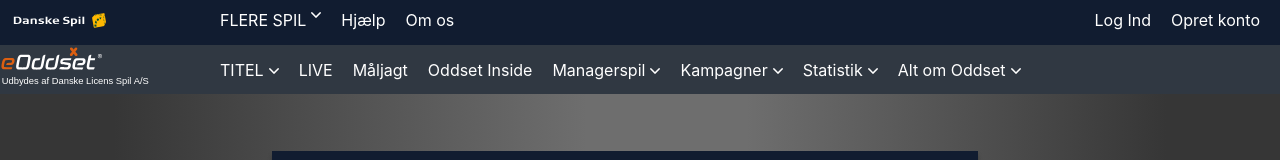
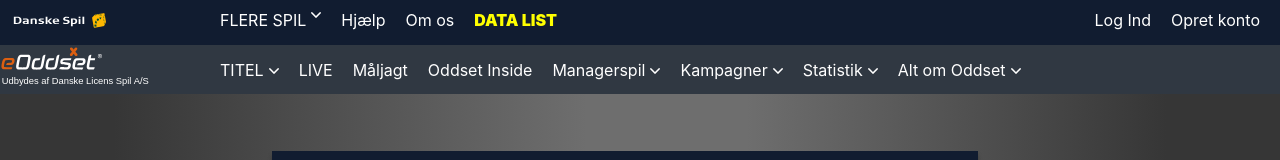
Before and after one commit to jako2889/Danske_Spil_Exam, a React (Create React App) app: page / in a window 1280 px wide. Shown: the top 160 px of the page. Built offline with nearby package versions, Linux system fonts and the light colour scheme.

Commit message:
LIST LINK/KNAP ADDED TO NAV, LIST RENDER ADDED IN FLOW INTO APP.js

```diff
--- a/src/App.js
+++ b/src/App.js
@@ -4,8 +4,7 @@ import Nav from "./components/nav.jsx";
 import Step1 from "./components/Step1";
 import Mid_Column from "./components/Mid_Column.jsx";
 import FormBeginFlow from "./components/FormBeginFlow.jsx";
-
-// function App() {
+import List from "./components/List.jsx";
 
 // }
 
@@ -19,6 +18,13 @@ export class App extends Component {
     const { step } = this.state;
     this.setState({
       step: step + 1
+    });
+  };
+
+  showListSite = () => {
+    const { step } = this.state;
+    this.setState({
+      step: 3
     });
   };
 
@@ -37,7 +43,7 @@ export class App extends Component {
       case 1:
         return (
           <div className="App">
-            <Nav />
+            <Nav showListSite={this.showListSite} />
             <div id="site_content_wrapper">
               <Site nextStepAPP={this.nextStepAPP} />
             </div>
@@ -46,8 +52,14 @@ export class App extends Component {
       case 2:
         return (
           <div className="App">
-            <Nav />
+            <Nav showListSite={this.showListSite} />
             <FormBeginFlow />
+          </div>
+        );
+      case 3:
+        return (
+          <div className="App">
+            <List />
           </div>
         );
     }
--- a/src/components/nav.jsx
+++ b/src/components/nav.jsx
@@ -26,6 +26,9 @@ export class Nav extends Component {
                   </div>
                   <a href="#">Hjælp</a>
                   <a href="#">Om os</a>
+                  <div className="data_list" onClick={this.props.showListSite}>
+                    DATA LIST
+                  </div>
                 </div>
               </div>
               <div>
--- a/src/css/nav.scss
+++ b/src/css/nav.scss
@@ -87,3 +87,14 @@ img {
   margin-left: 5px;
   margin-top: 0px;
 }
+
+.data_list {
+  position: relative;
+  color: yellow;
+  font-weight: 900;
+  z-index: 1000;
+}
+.data_list:hover {
+  text-decoration: underline;
+  cursor: pointer;
+}
```
